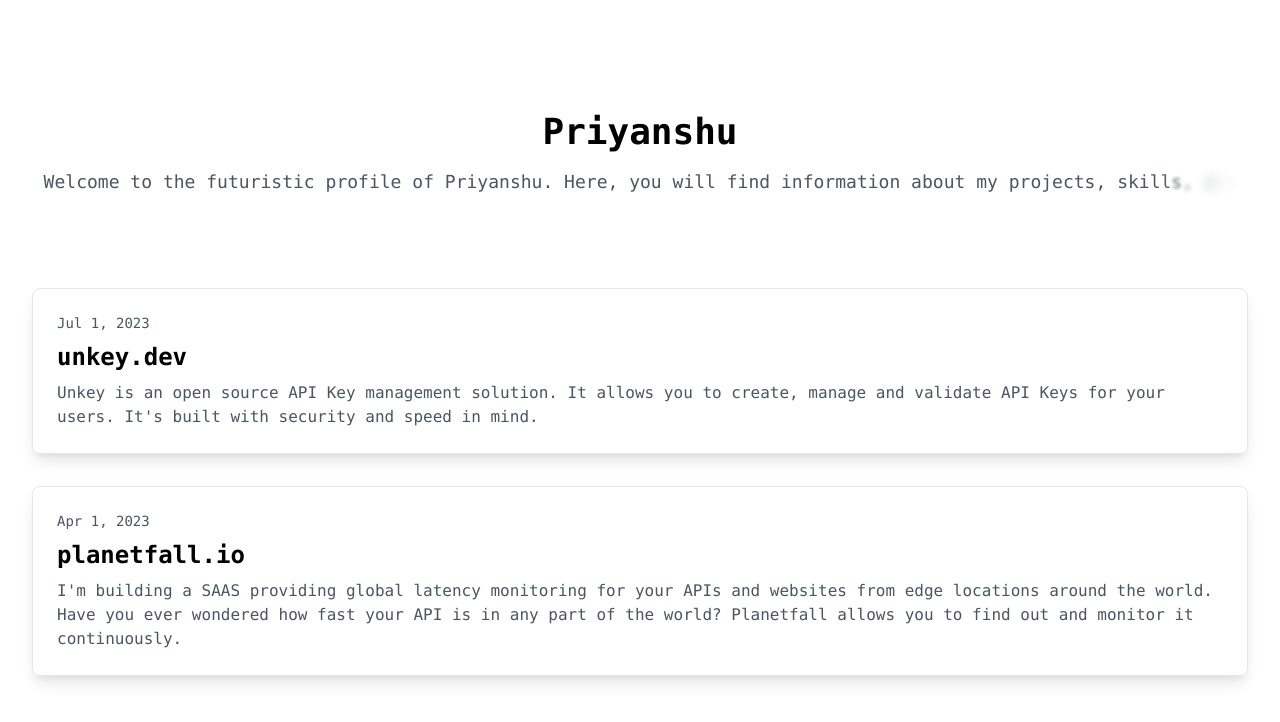
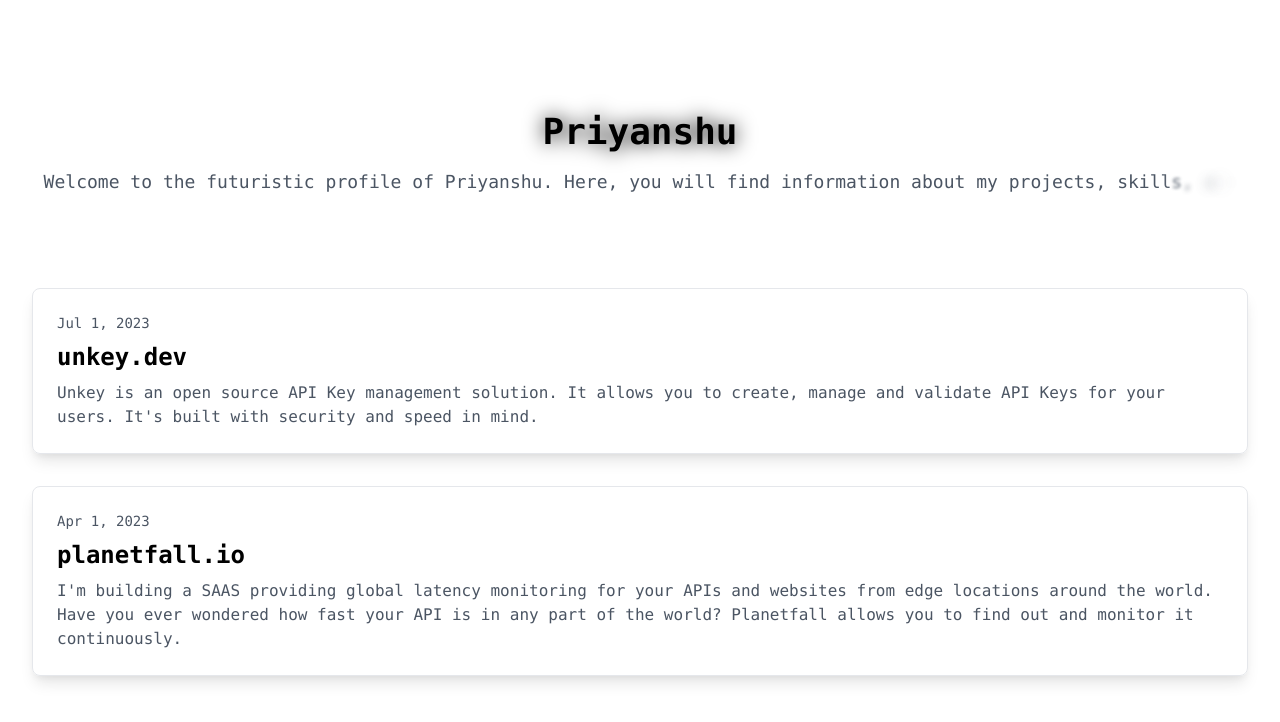
Before and after one commit to Priyansxu/Website, a Next.js app: page / in a window 1280 px wide. Shown: the top 722 px of the page. Built offline with nearby package versions, Linux system fonts and the light colour scheme.

Commit message:
Update index.js

```diff
--- a/pages/index.js
+++ b/pages/index.js
@@ -1,6 +1,7 @@
 "use client";
 
-import { motion } from "framer-motion";
+import { motion, useAnimation } from "framer-motion";
+import { useEffect } from "react";
 
 const paragraphVariants = {
   hidden: { opacity: 0 },
@@ -27,20 +28,30 @@ export default function Page() {
   const paragraphText =
     "Welcome to the futuristic profile of Priyanshu. Here, you will find information about my projects, skills, and contact details.";
 
+  const controls = useAnimation();
+
+  useEffect(() => {
+    controls.start({
+      rotate: [0, 10, -10, 0],
+      transition: { duration: 2, repeat: Infinity, repeatType: "reverse" },
+    });
+  }, [controls]);
+
   return (
     <div className="min-h-screen font-mono bg-gradient-to-br from-[#f5f5f5] via-[#e5e5e5] to-[#d5d5d5] text-black">
-      <main className="pt-20">
-        <section className="p-8 text-center">
+      <main className="pt-20 relative">
+        <section className="p-8 text-center relative">
           <motion.h1
-            className="text-4xl font-bold text-black bg-clip-text"
+            className="text-4xl font-bold text-black bg-clip-text relative z-10"
             initial={{ opacity: 0, y: -20 }}
             animate={{ opacity: 1, y: 0 }}
             transition={{ duration: 1 }}
+            style={{ filter: "drop-shadow(0 0 10px #000)" }}
           >
             Priyanshu
           </motion.h1>
           <motion.p
-            className="mt-4 text-lg font-mono text-gray-600"
+            className="mt-4 text-lg font-mono text-gray-600 relative z-10"
             initial="hidden"
             animate="visible"
             variants={paragraphVariants}
@@ -51,6 +62,12 @@ export default function Page() {
               </motion.span>
             ))}
           </motion.p>
+          <motion.div
+            className="absolute top-0 left-0 w-full h-full bg-gradient-to-br from-transparent via-[#ff79c6] to-transparent z-0"
+            initial={{ opacity: 0 }}
+            animate={{ opacity: 0.5 }}
+            transition={{ duration: 2, repeat: Infinity, repeatType: "reverse" }}
+          />
         </section>
         <section className="p-8">
           <motion.div
```
